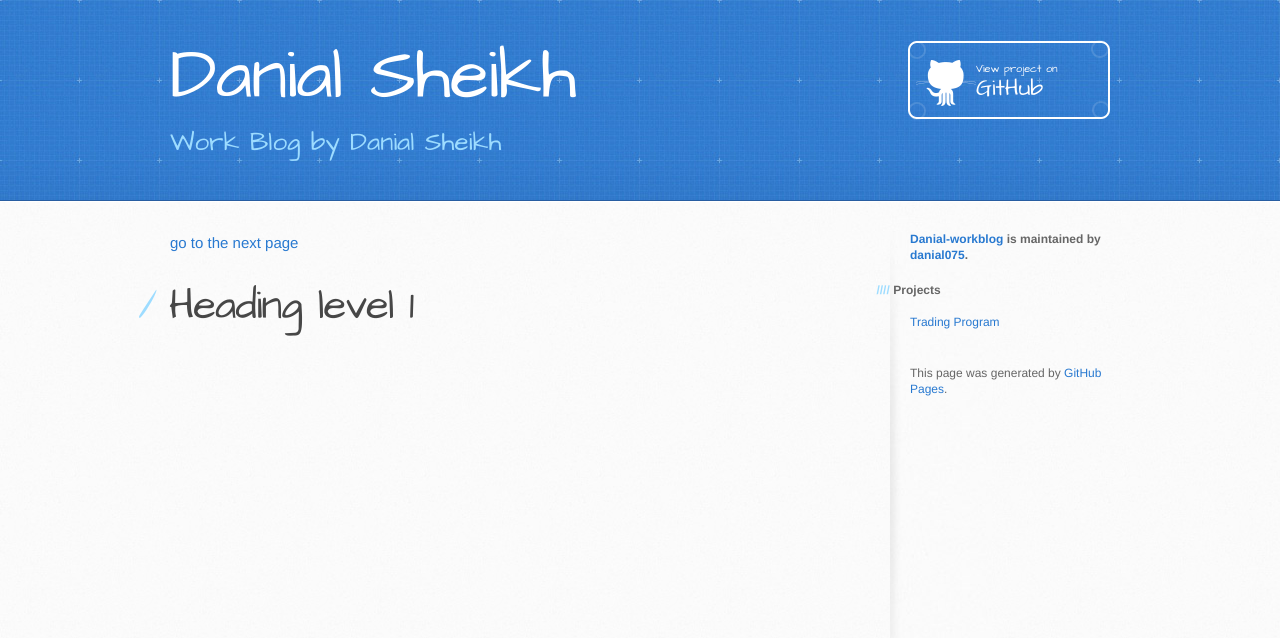
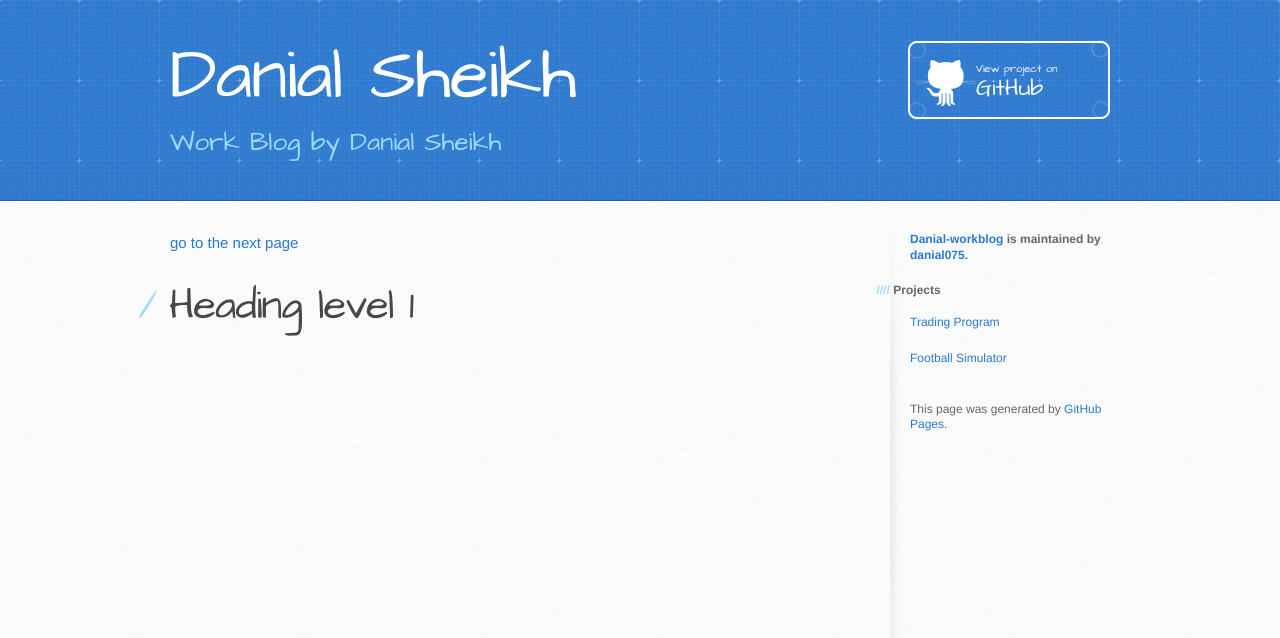
Before and after one commit to danial075/Danial-workblog, a Jekyll site: the page built from index.md, in a window 1280 px wide. Shown: the top 638 px of the page. Built offline with Jekyll 4.4.1, drawn with Linux system fonts in a browser that asks for light colours.

Commit message:
class in session

```diff
--- a/_layouts/default.html
+++ b/_layouts/default.html
@@ -55,6 +55,7 @@
           {% endif %}
           <h4>Projects</h4>
           <p> <a href="/trading-program"> Trading Program </a>   </p>
+          <p> <a href="/football-simulator"> Football Simulator </a>   </p>
           <br>
           <p>This page was generated by <a href="https://pages.github.com">GitHub Pages</a>.</p>
         </aside>
```
Also changed, not shown: football-simulator.md (added, +3 -0 lines).
